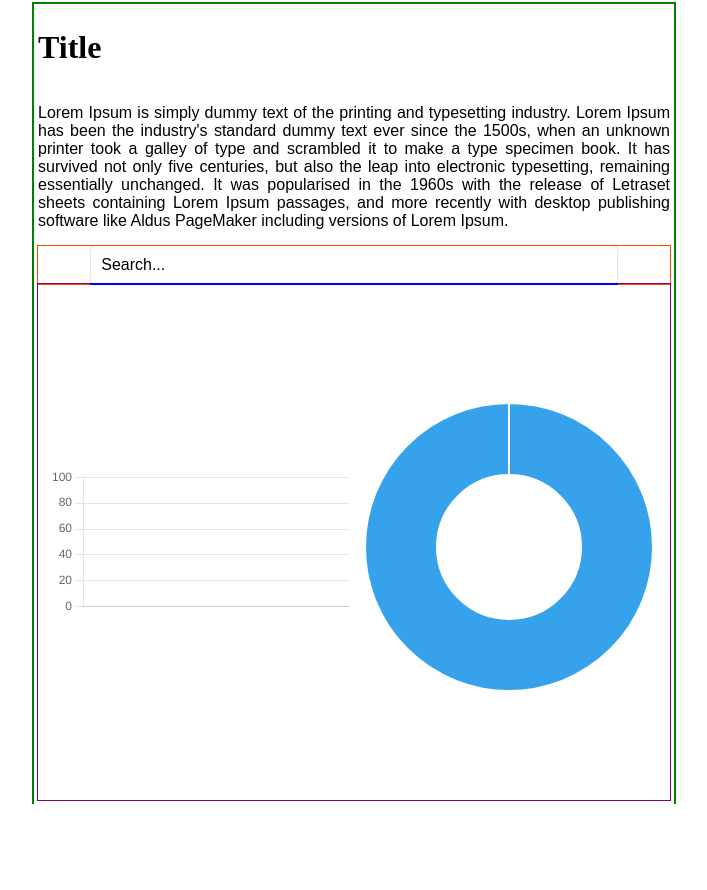
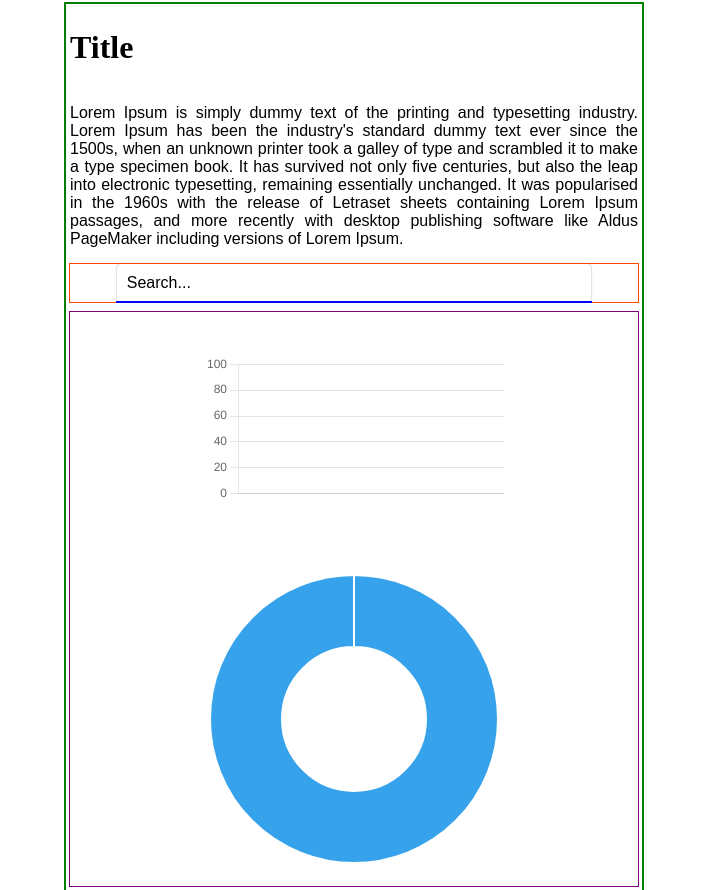
Before and after one commit to h4em/2023-election-app, a Flask app: page / in a window 1280 px wide. Shown: the whole page, without its empty margins (290-997 px from the left). Before the commit the page ends 804 px from the top, so only its background shows below. Run offline with Flask 3, Linux system fonts and the light colour scheme; data that the repository does not hold is empty.

Commit message:
added media query

```diff
--- a/app/routes.py
+++ b/app/routes.py
@@ -7,6 +7,7 @@ main = Blueprint('main', __name__)
 def index():
     return render_template('index.html')
 
+#json format
 @main.route('/institution_search_bar', methods=['GET'])
 def search_for_institution():
     institution_name = request.args.get('q')
--- a/app/static/css/styles.css
+++ b/app/static/css/styles.css
@@ -3,18 +3,16 @@ body {
     height: 100vh;
 
     overflow: auto;
-
+    padding: 0;
     margin: 0;
-    padding: 0;
 }
 
 main {
-    width: 50%;
-    height: 100%;
+    width: 45%;
 
     position: absolute;
+    transform: translateX(-50%);
     left: 50%;
-    transform: translateX(-50%);
 
     display: flex;
     flex-direction: column;
@@ -27,7 +25,13 @@ main {
     padding: 4px;
 }
 
-main, .search-div, .charts-div {
+@media screen and (max-width: 767px) {
+    main {
+        width: 90%;
+    }
+}
+
+body, main, .search-div, .charts-div {
     box-sizing: border-box;
 }
 
@@ -63,9 +67,9 @@ input {
 
     box-shadow: 0 0 2px rgba(0, 0, 0, 0.4);
 
-    white-space: nowrap; /* Prevent text from wrapping */
-    overflow: hidden; /* Hide overflow text */
-    text-overflow: ellipsis; /* Show ellipsis for overflow text */
+    white-space: nowrap;
+    overflow: hidden;
+    text-overflow: ellipsis;
 
     border: none;
     border-radius: 4px;
@@ -105,8 +109,26 @@ input:focus {
     outline: 1px solid purple;
 
     display: flex;
-    flex-wrap: wrap;
-    flex-direction: row;
-    justify-content: space-evenly;
+    flex-direction: column;
+    justify-content: space-around;
     align-items: center;
+    flex: 1;
+    gap: 20px;
+
+    margin-top: 10px;
+
+    padding: 2px;
 }
+
+/*nie na chartsach tylko ich wrapperach??*/
+.bar-chart {
+    margin-top: 20px;
+}
+
+.dougnut-chart {
+    margin-bottom: 20px;
+}
+
+.chart-wrapper {
+    margin: 20px;
+}
--- a/app/templates/index.html
+++ b/app/templates/index.html
@@ -24,15 +24,16 @@
             <div class="search-hints"></div>
         </div>
 
-        <div class = "charts-div">
-            <div>
+        <div class="charts-div">
+            <div class="chart-wrapper">
                 <canvas class="bar-chart"></canvas>
             </div>
-            <div>
+            <div class="chart-wrapper">
                 <canvas class="doughnut-chart"></canvas>
             </div>
         </div>
     </main>
+    <footer></footer>
     <script src="https://cdn.jsdelivr.net/npm/chart.js"></script>
     <script type="module" src="../static/js/script.js"></script>
     <script type="module" src="../static/js/charts.js"></script>
```
